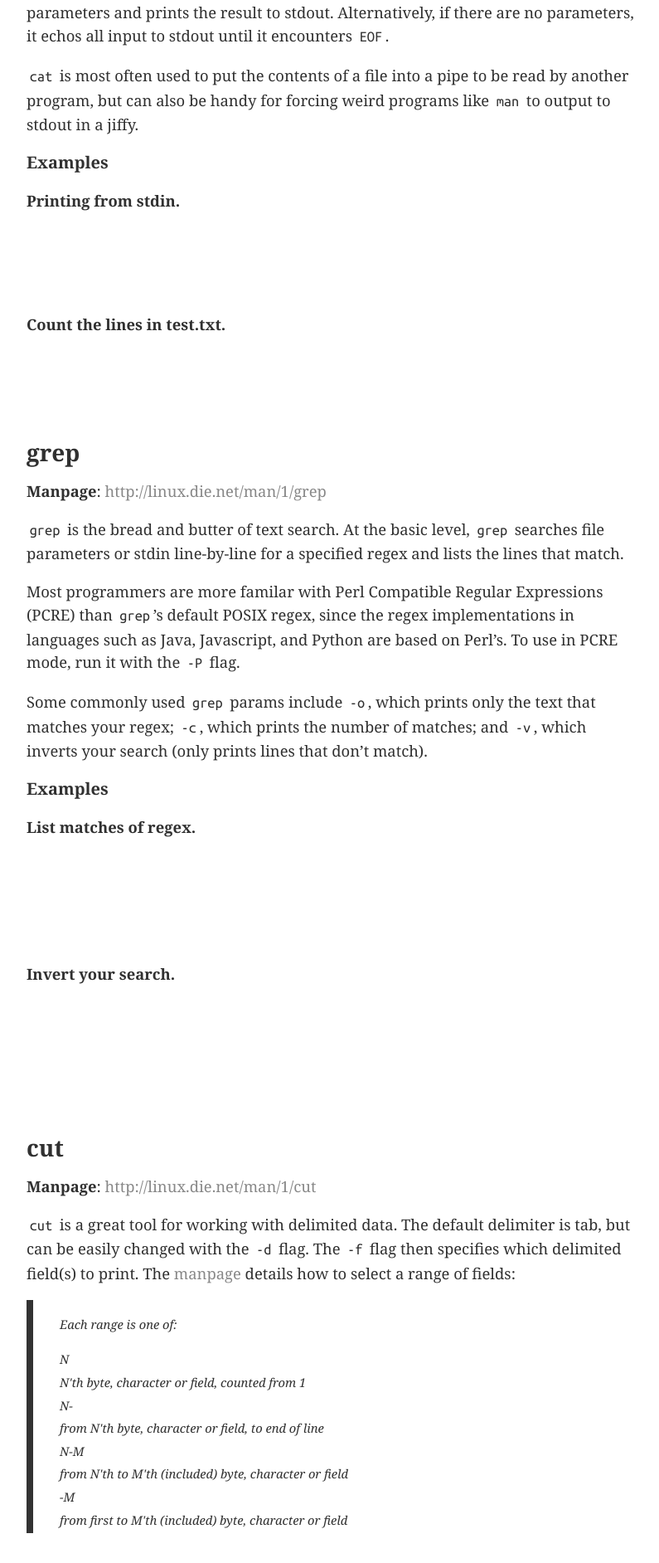
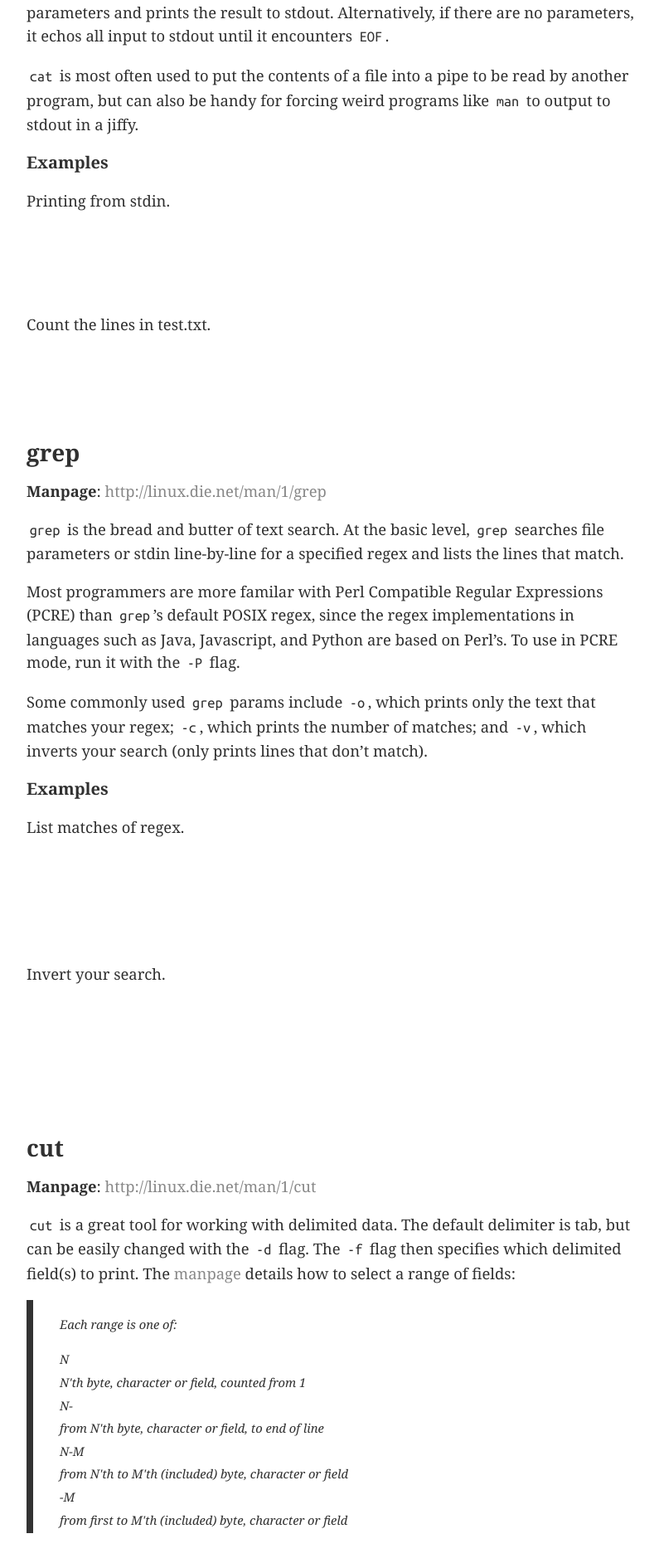
Before and after one commit to abstractOwl/abstractOwl.github.io, a Jekyll site: the page built from _posts/2015-02-08-logs-logs-logs.md, in a window 1280 px wide. Shown: the part 759-2643 px from the top of the page at 83% size, without its empty margins (240-1035 px from the left). Built offline with Jekyll 4.4.1, drawn with Linux system fonts in a browser that asks for light colours; comment, search, counter and statistics services are not loaded.

Commit message:
De-bold all the things

```diff
--- a/_posts/2015-02-08-logs-logs-logs.md
+++ b/_posts/2015-02-08-logs-logs-logs.md
@@ -32,12 +32,12 @@ forcing weird programs like `man` to output to stdout in a jiffy.
 
 #### Examples
 
-**Printing from stdin.**
+Printing from stdin.
 
     $ echo "Hello world!" | cat
     Hello world!
 
-**Count the lines in test.txt.**
+Count the lines in test.txt.
 
     $ cat test.txt | wc -l
     3
@@ -62,13 +62,13 @@ which inverts your search (only prints lines that don't match).
 
 #### Examples
 
-**List matches of regex.**
+List matches of regex.
 
     $ echo "The cat in the hat" | grep -o at
     at
     at
 
-**Invert your search.**
+Invert your search.
 
     $ echo "Hello world" > file.txt
     $ echo "Foo bar" >> file.txt
@@ -102,17 +102,17 @@ You can also use `-f -` (range omitting N and M) to select all fields.
 
 #### Examples
 
-**Print the first 3 fields of a CSV line.**
+Print the first 3 fields of a CSV line.
 
     $ echo "eggs,bananas,oranges,pears" | cut -d',' -f1-3
     eggs,bananas,pears
 
-**Print from character 22 to the end.**
+Print from character 22 to the end.
 
     $ echo "eggs,bananas,oranges,pears" | cut -c22-
     pears
 
-**Convert a CSV line to TSV.**
+Convert a CSV line to TSV.
 
 **Note**: You can insert tab into the commandline with &lt;CTRL&gt; v +
 &lt;TAB&gt;
@@ -133,12 +133,12 @@ search parameters.
 
 #### Examples
 
-**Search files in current directory for filenames beginning with string
-"bacon".**
+Search files in current directory for filenames beginning with string
+"bacon".
 
     $ find . -name "bacon*"
 
-**List contents of all directories in the current directory.**
+List contents of all directories in the current directory.
 
     $ find . -type d -exec ls {} \;
 
@@ -155,14 +155,14 @@ flag which sorts strings by their value.
 
 #### Examples
 
-**Sorting without -n flag.**
+Sorting without -n flag.
 
     $ echo -e "123\n34\n678" | sort
     123
     34
     678
 
-**Sorting with the `-n` flag.**
+Sorting with the `-n` flag.
 
     $ echo -e "123\n34\n678" | sort -n
     34
@@ -185,7 +185,7 @@ usually piped through `sort` before `uniq`.
 
 #### Example
 
-**De-duping a list of fruits.**
+De-duping a list of fruits.
 
     $ echo -e "apples\noranges\npears\napples\noranges\nbananas" | sort | uniq
     apples
@@ -193,7 +193,7 @@ usually piped through `sort` before `uniq`.
     oranges
     pears
 
-**Printing only strings that are duplicated.**
+Printing only strings that are duplicated.
 
     $ echo -e "apples\noranges\npears\napples\noranges\nbananas" | sort | uniq -d
     apples
```
